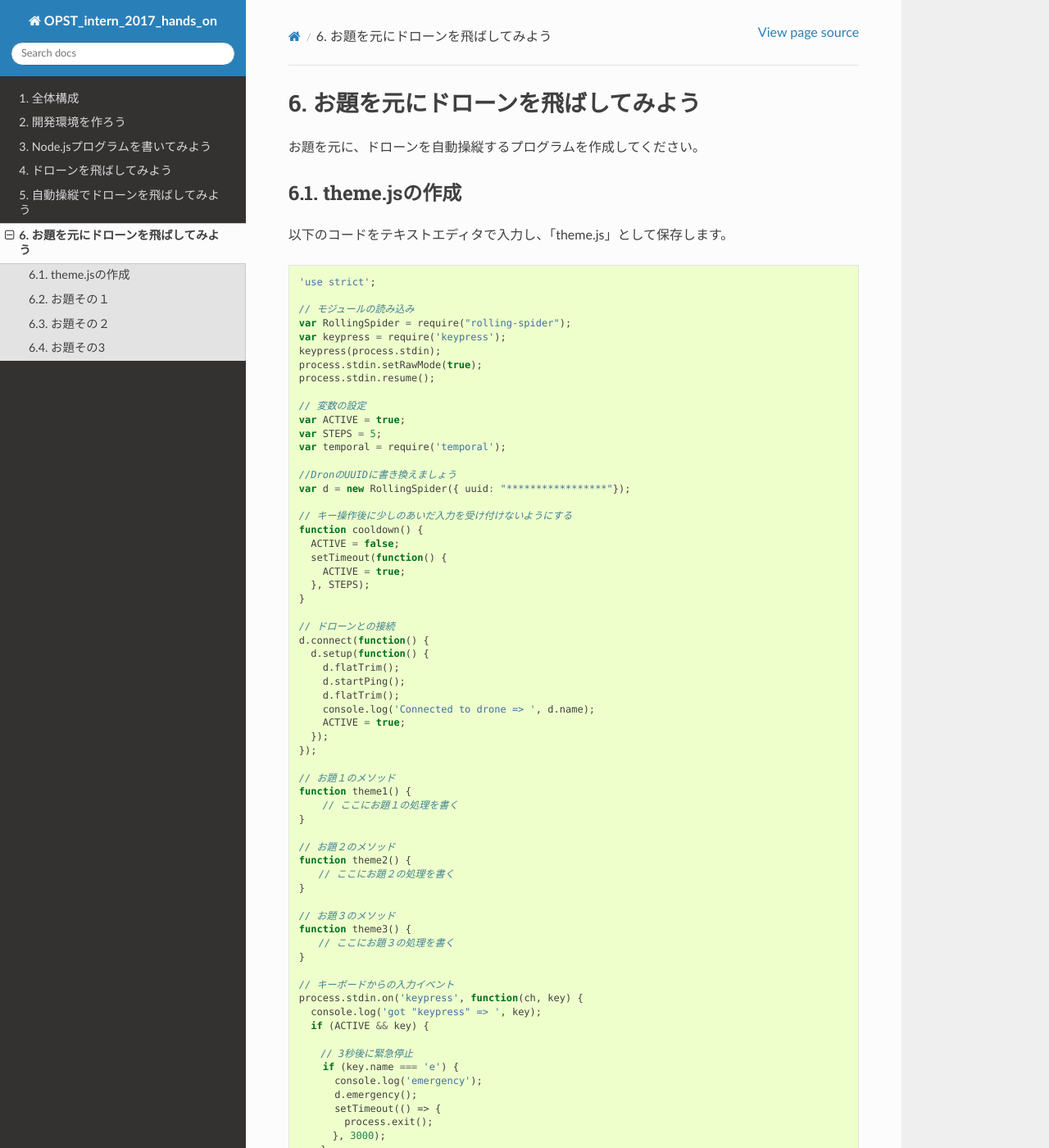
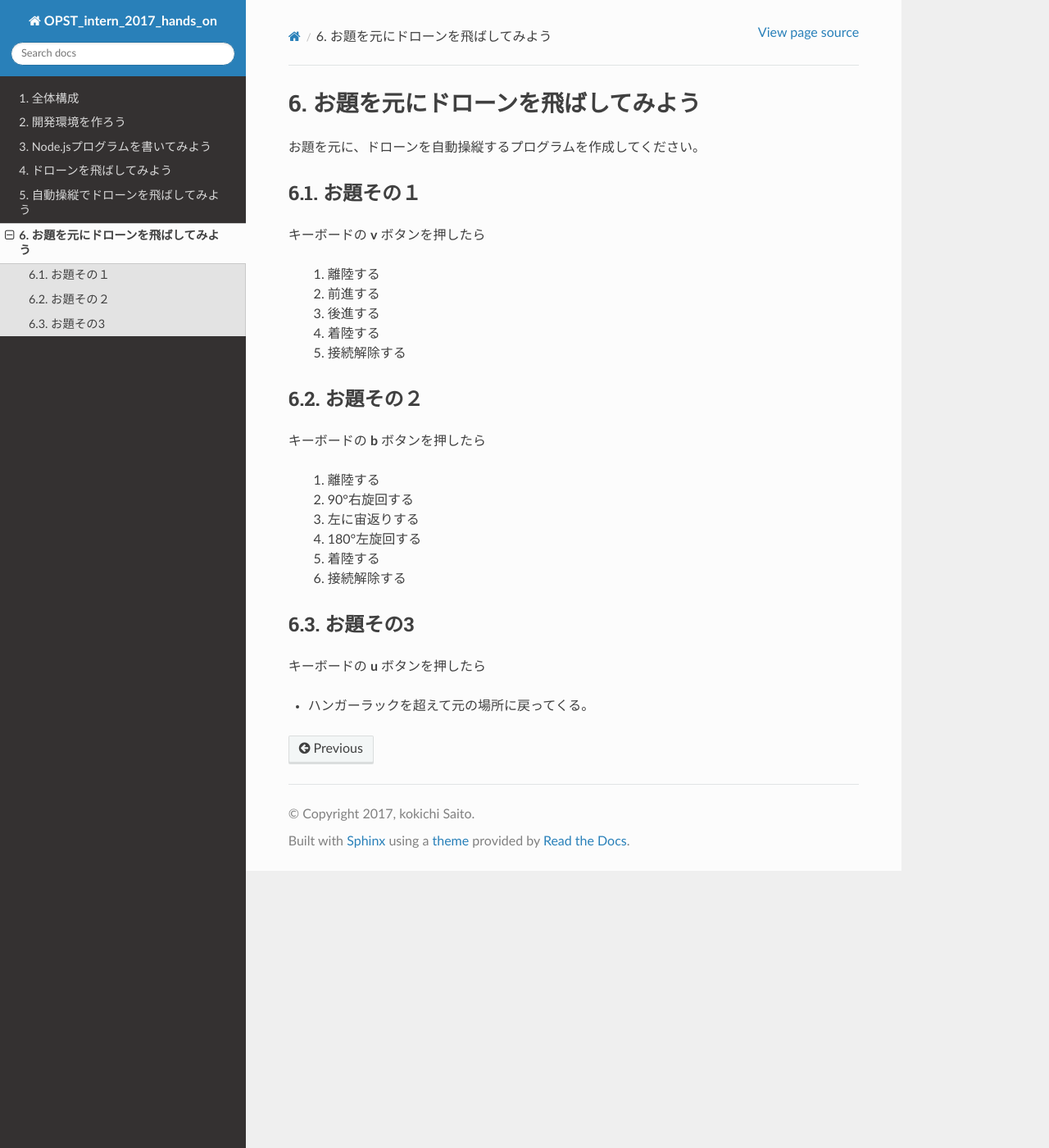
Before and after one commit to opst-saito/opst_intern_2017_hands_on, a Sphinx documentation site: the page built from docs/05.rst, in a window 1280 px wide and 1400 px high. Shown: the whole window at 82% size. Built offline with Sphinx 7.4.7 and the Read the Docs theme 2.0.0, drawn with Linux system fonts in a browser that asks for light colours; some of the changed text lies outside the part shown.

Commit message:
[fix]  文言内容修正

```diff
--- a/docs/00.rst
+++ b/docs/00.rst
@@ -19,5 +19,5 @@ Node.js を使用し、Blutoothe 経由で ドローンをパソコンから操
 準備するものをご確認ください
 
 - ノートPC（Lenovo ThinkPad X250; Windows 10 Home)
-- ドローン　(パロット ローリングスパイダー)
+- ドローン　(パロット ローリングスパイダー or Mambo)
 - Bluetooth USBアダプター (iBUFFALO BSBT4D09BK)
--- a/docs/05.rst
+++ b/docs/05.rst
@@ -2,84 +2,6 @@
 ==================================================
 
 お題を元に、ドローンを自動操縦するプログラムを作成してください。
-
-theme.jsの作成
--------------------------------------------
-
-以下のコードをテキストエディタで入力し、「theme.js」として保存します。
-
-.. code-block:: js
-
-  'use strict';
-
-  // モジュールの読み込み
-  var RollingSpider = require("rolling-spider");
-  var keypress = require('keypress');
-  keypress(process.stdin);
-  process.stdin.setRawMode(true);
-  process.stdin.resume();
-
-  // 変数の設定
-  var ACTIVE = true;
-  var STEPS = 5;
-  var temporal = require('temporal');
-
-  //DronのUUIDに書き換えましょう
-  var d = new RollingSpider({ uuid: "*****************"});
-
-  // キー操作後に少しのあいだ入力を受け付けないようにする
-  function cooldown() {
-    ACTIVE = false;
-    setTimeout(function() {
-      ACTIVE = true;
-    }, STEPS);
-  }
-
-  // ドローンとの接続
-  d.connect(function() {
-    d.setup(function() {
-      d.flatTrim();
-      d.startPing();
-      d.flatTrim();
-      console.log('Connected to drone => ', d.name);
-      ACTIVE = true;
-    });
-  });
-
-  // お題１のメソッド
-  function theme1() {
-      // ここにお題１の処理を書く
-  }
-
-  // お題２のメソッド
-  function theme2() {
-  　　// ここにお題２の処理を書く
-  }
-
-  // お題３のメソッド
-  function theme3() {
-  　　// ここにお題３の処理を書く
-  }
-
-  // キーボードからの入力イベント
-  process.stdin.on('keypress', function(ch, key) {
-    console.log('got "keypress" => ', key);
-    if (ACTIVE && key) {
-
-    　// 3秒後に緊急停止
-      if (key.name === 'e') {
-        console.log('emergency');
-        d.emergency();
-        setTimeout(() => {
-      　  process.exit();
-      　}, 3000);
-    　}
-
-    　// ここから、各々のお題メソッドを呼び出す処理を書く
-
-    }
-  });
-
 
 お題その１
 -------------------------------------------
```
Also changed, not shown: docs/02.rst (+9 -11 lines), docs/03.rst (+9 -8 lines), docs/04.rst (+4 -3 lines).
